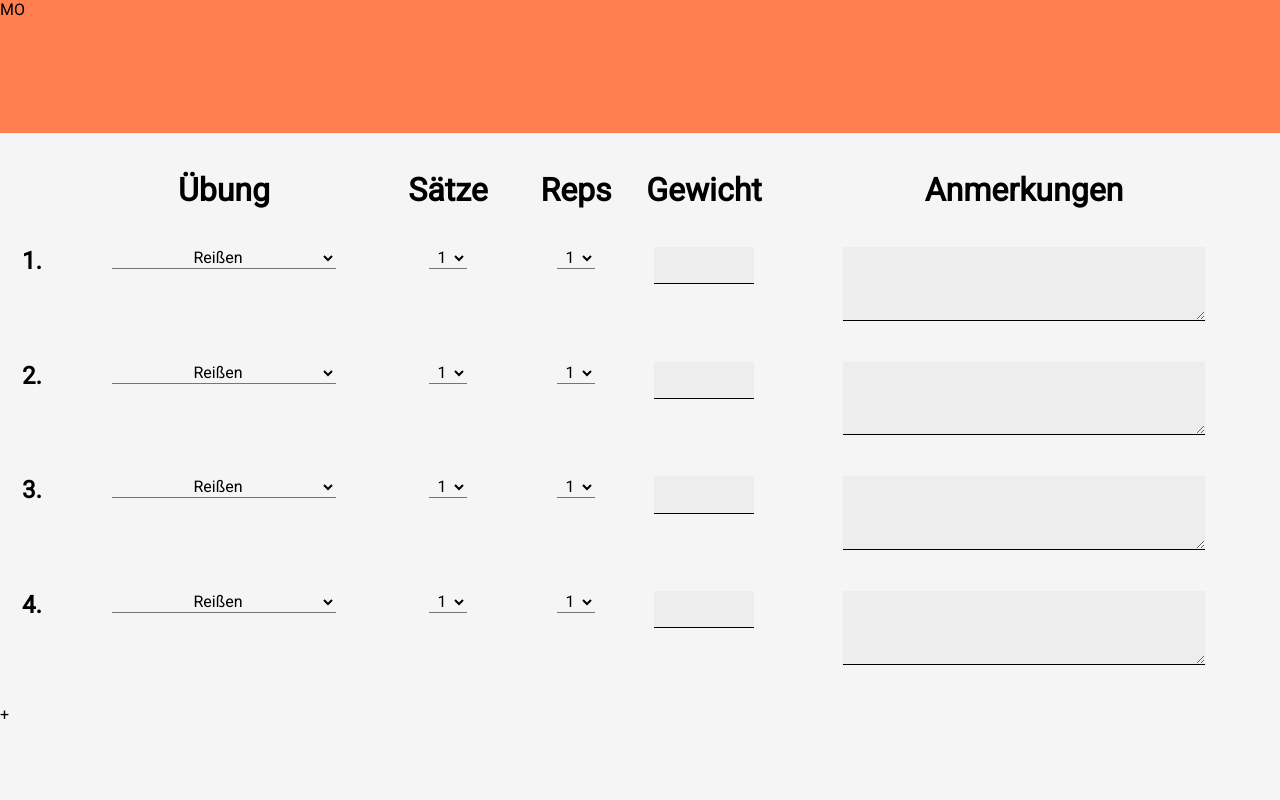
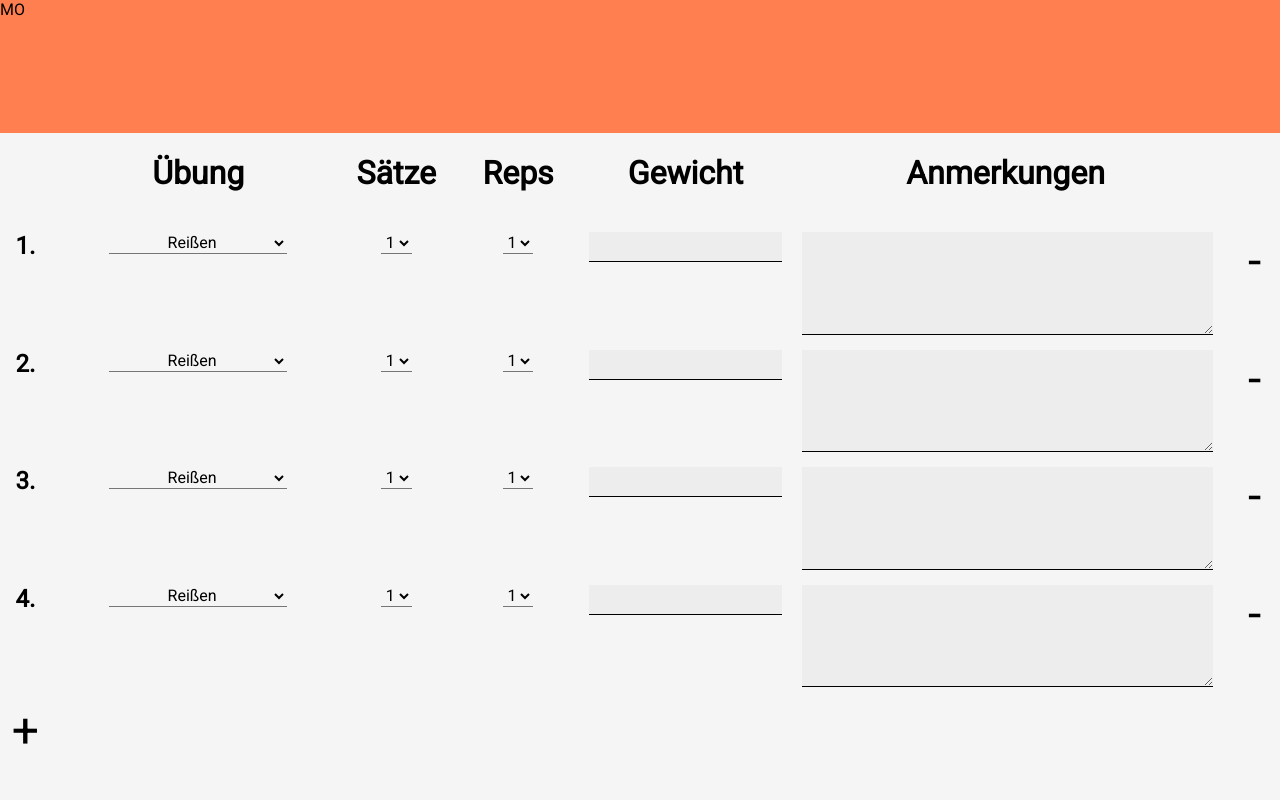
Before and after one commit to nichtfarbe/randomMaxOut, a website: page src/index_2.html in a window 1280 px wide. Drawn offline with Linux system fonts and the light colour scheme.

Commit message:
add delete divs

```diff
--- a/src/css/style_2.css
+++ b/src/css/style_2.css
@@ -23,7 +23,8 @@ body {
 
 .exercise-body-container {
   display: grid;
-  grid-template-columns: 1fr 5fr repeat(3, 2fr) 8fr;
+  grid-gap: 20px;
+  grid-template-columns: 1fr 5fr repeat(3, 2fr) 8fr 1fr;
 }
 
 .exercise-header,
@@ -44,15 +45,21 @@ body {
   font-size: 1.5rem;
 }
 
+.exercise-add-button,
+.exercise-delete-button {
+  font-size: 3rem;
+}
+
 .note-input {
-  width: 70%;
-  height: 60%;
+  width: 100%;
+  height: 100%;
   background-color: #ededed;
   border-left: none;
   border-top: none;
   border-right: none;
   border-bottom: 1px solid black;
   font-family: 'Roboto';
+  font-size: 1rem;
 }
 
 .note-input:focus {
@@ -60,8 +67,7 @@ body {
 }
 
 .weight-input {
-  height: 30%;
-  width: 75%;
+  padding: 5px;
   background-color: #ededed;
   border-left: none;
   border-top: none;
@@ -69,6 +75,7 @@ body {
   border-bottom: 1px solid black;
   font-family: 'Roboto';
   text-align: center;
+  font-size: 1rem;
 }
 
 .weight-input:focus {
--- a/src/index_2.html
+++ b/src/index_2.html
@@ -15,12 +15,13 @@
       <div class="current-weekday">MO</div>
     </div>
     <div class="exercise-body-container">
-      <div class="exercise-header"></div>
+      <div></div>
       <div class="exercise-header">Übung</div>
       <div class="exercise-header">Sätze</div>
       <div class="exercise-header">Reps</div>
       <div class="exercise-header">Gewicht</div>
       <div class="exercise-header">Anmerkungen</div>
+      <div></div>
       <div class="exercise-content exercise-number">1.</div>
       <div class="exercise-content exercise-dropdown-wrapper">
         <select class="exercise-dropdown">
@@ -61,6 +62,7 @@
       <div class="exercise-content note-input-wrapper">
         <textarea class="note-input"></textarea>
       </div>
+      <div class="exercise-content exercise-delete-button">-</div>
       <div class="exercise-content exercise-number">2.</div>
       <div class="exercise-content exercise-dropdown-wrapper">
         <select class="exercise-dropdown">
@@ -101,6 +103,7 @@
       <div class="exercise-content note-input-wrapper">
         <textarea class="note-input"></textarea>
       </div>
+      <div class="exercise-content exercise-delete-button">-</div>
       <div class="exercise-content exercise-number">3.</div>
       <div class="exercise-content exercise-dropdown-wrapper">
         <select class="exercise-dropdown">
@@ -141,6 +144,7 @@
       <div class="exercise-content note-input-wrapper">
         <textarea class="note-input"></textarea>
       </div>
+      <div class="exercise-content exercise-delete-button">-</div>
       <div class="exercise-content exercise-number">4.</div>
       <div class="exercise-content exercise-dropdown-wrapper">
         <select class="exercise-dropdown">
@@ -181,7 +185,8 @@
       <div class="exercise-content note-input-wrapper">
         <textarea class="note-input"></textarea>
       </div>
-      <div>+</div>
+      <div class="exercise-content exercise-delete-button">-</div>
+      <div class="exercise-content exercise-add-button">+</div>
     </div>
   </div>
   <body></body>
```
